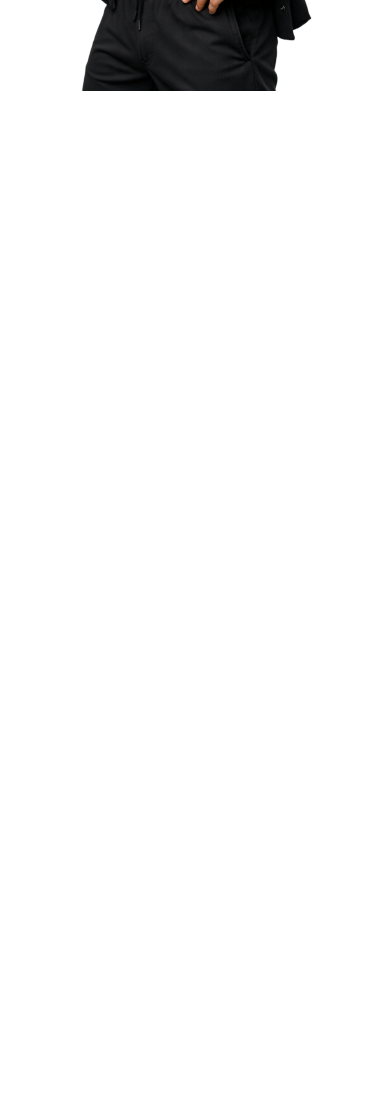
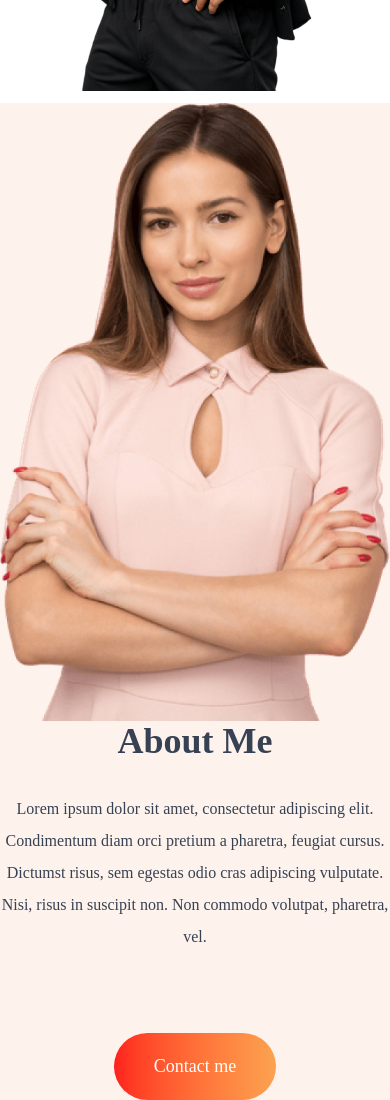
Before and after one commit to nasrullah-nobin/eat-fresh-website, a plain HTML site: page index.html in a window 390 px wide. Shown: the part 1055-2155 px from the top of the page. Before the commit the page ends 1158 px from the top, so only its background shows below. Drawn offline with nearby package versions, Linux system fonts and the light colour scheme.

Commit message:
added about section and make it responsive

```diff
--- a/index.html
+++ b/index.html
@@ -35,5 +35,19 @@
         />
       </section>
     </header>
+    <main>
+        <section class="bg-[url('images/shapes/7.png')] bg-no-repeat bg-cover bg-center ">
+            <div class="flex justify-center items-center md:gap-36 flex-col md:pt-16 md:flex-row">
+                <div>
+                <img class="w-full md:w-[388px] align-middle" src="images/female/Person Image.png" alt="">
+            </div>
+            <article class="max-w-2xl text-center md:text-left">
+                <h2 class="font-bold text-4xl text-gray-700 mb-8">About Me</h2>
+                <p class="text-base leading-8 text-gray-700 mb-20">Lorem ipsum dolor sit amet, consectetur adipiscing elit. Condimentum diam  orci pretium a pharetra, feugiat cursus. Dictumst risus, sem egestas odio cras adipiscing vulputate. Nisi, risus in suscipit non. Non commodo volutpat, pharetra, vel.</p>
+                <button class="text-white text-[18px] bg-linear-to-l from-[#FBA24F] to-[#FF1E1E] py-5 px-10 rounded-[100px] drop-shadow-[0 2px 30px 0 rgba(252, 143, 73, 0.5)]">Contact me</button>
+            </article>
+            </div>
+        </section>
+    </main>
   </body>
 </html>
```
